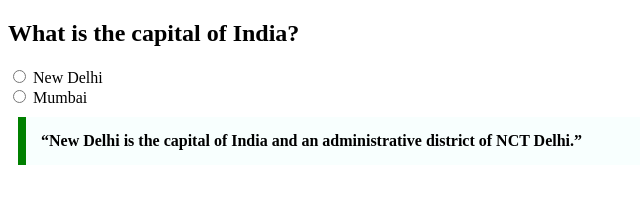
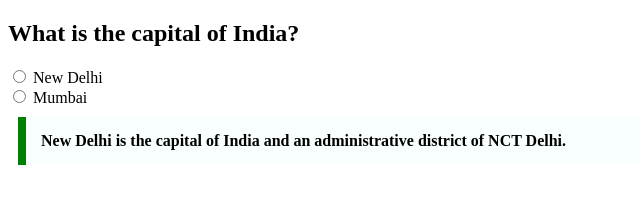
Before and after one commit to acciojob/trivia-bugslayerparvez, a website: page main.html in a window 1280 px wide. Shown: the whole page, without its empty margins (0-640 px from the left). Drawn offline with Linux system fonts and the light colour scheme.

Commit message:
created a submission

```diff
--- a/main.html
+++ b/main.html
@@ -34,7 +34,7 @@
 
     <!-- Quotation Section -->
     <blockquote class="quote">
-      “New Delhi is the capital of India and an administrative district of NCT Delhi.”
+      New Delhi is the capital of India and an administrative district of NCT Delhi.
     </blockquote>
   </section>
 	<!-- the entire body must be written by student -->
```
